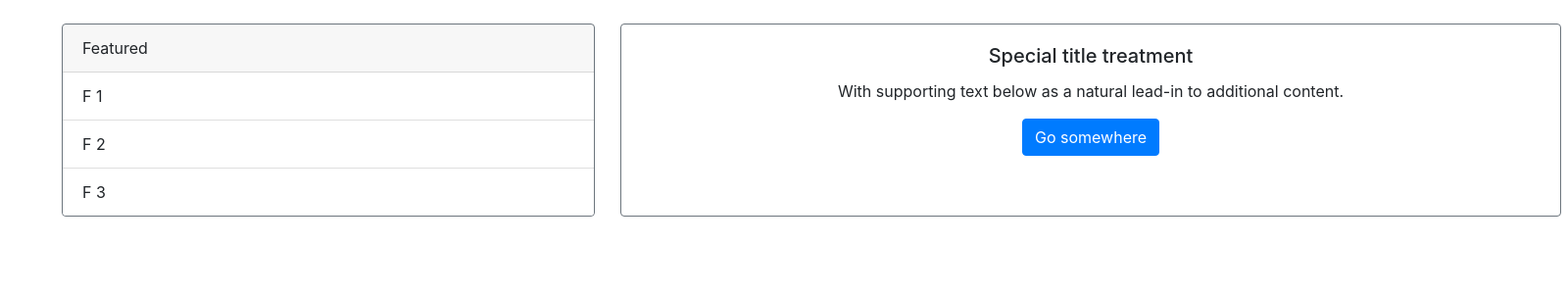
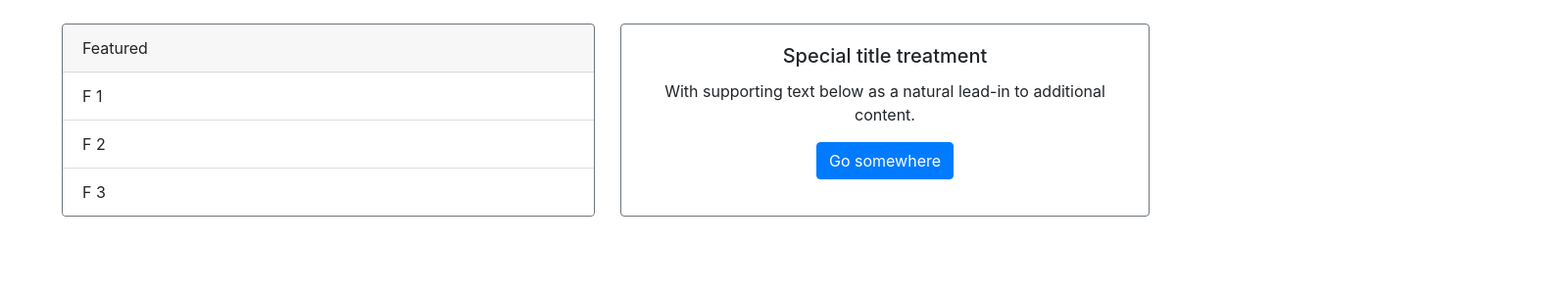
Before and after one commit to casslee1351/RestaurantRecommender, a Django app: page /home/ in a window 1600 px wide. Shown: the part 64-364 px from the top of the page at 98% size. Run offline with Django 4.2, Linux system fonts and the light colour scheme; some libraries are stand-ins or nearby versions.

Commit message:
reviewing code with minor fixes - CLT

```diff
--- a/rating/spoonme-project/restaurants/forms.py
+++ b/rating/spoonme-project/restaurants/forms.py
@@ -1,4 +1,3 @@
-from attr import attrs
 from django import forms
 from django.forms import ModelForm
 from django.contrib.auth.models import User
--- a/rating/spoonme-project/restaurants/templates/restaurants/home.html
+++ b/rating/spoonme-project/restaurants/templates/restaurants/home.html
@@ -24,7 +24,7 @@
 
 
         <div class="col-sm-6">
-          <div class="card border-secondary text-center" style="height: 197px; width: 60rem;">
+          <div class="card border-secondary text-center" style="height: 197px;">
             <div class="card-body">
               <h5 class="card-title">Special title treatment</h5>
               <p class="card-text">With supporting text below as a natural lead-in to additional content.</p>
```
Also changed, not shown: rating/spoonme-project/db.sqlite3.
